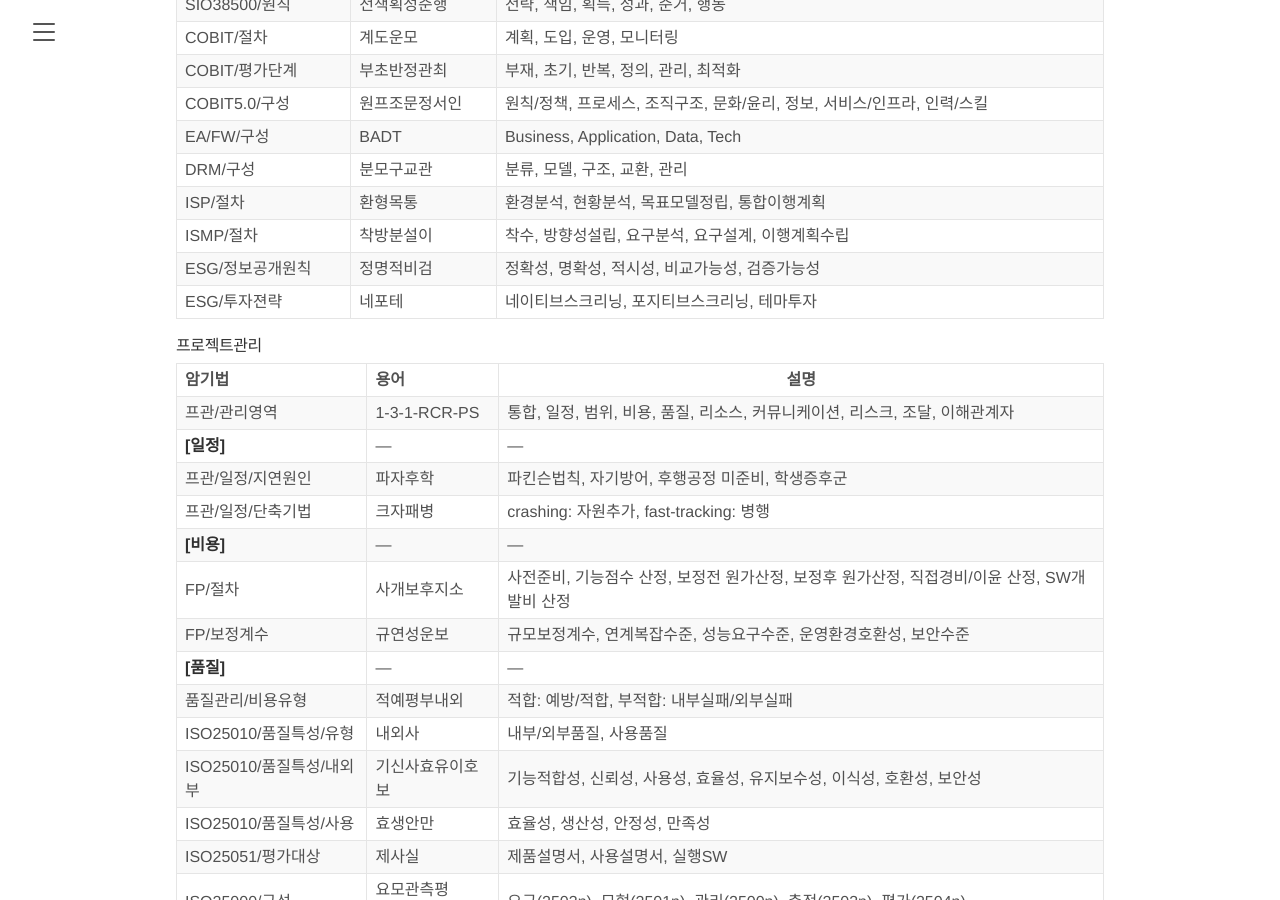
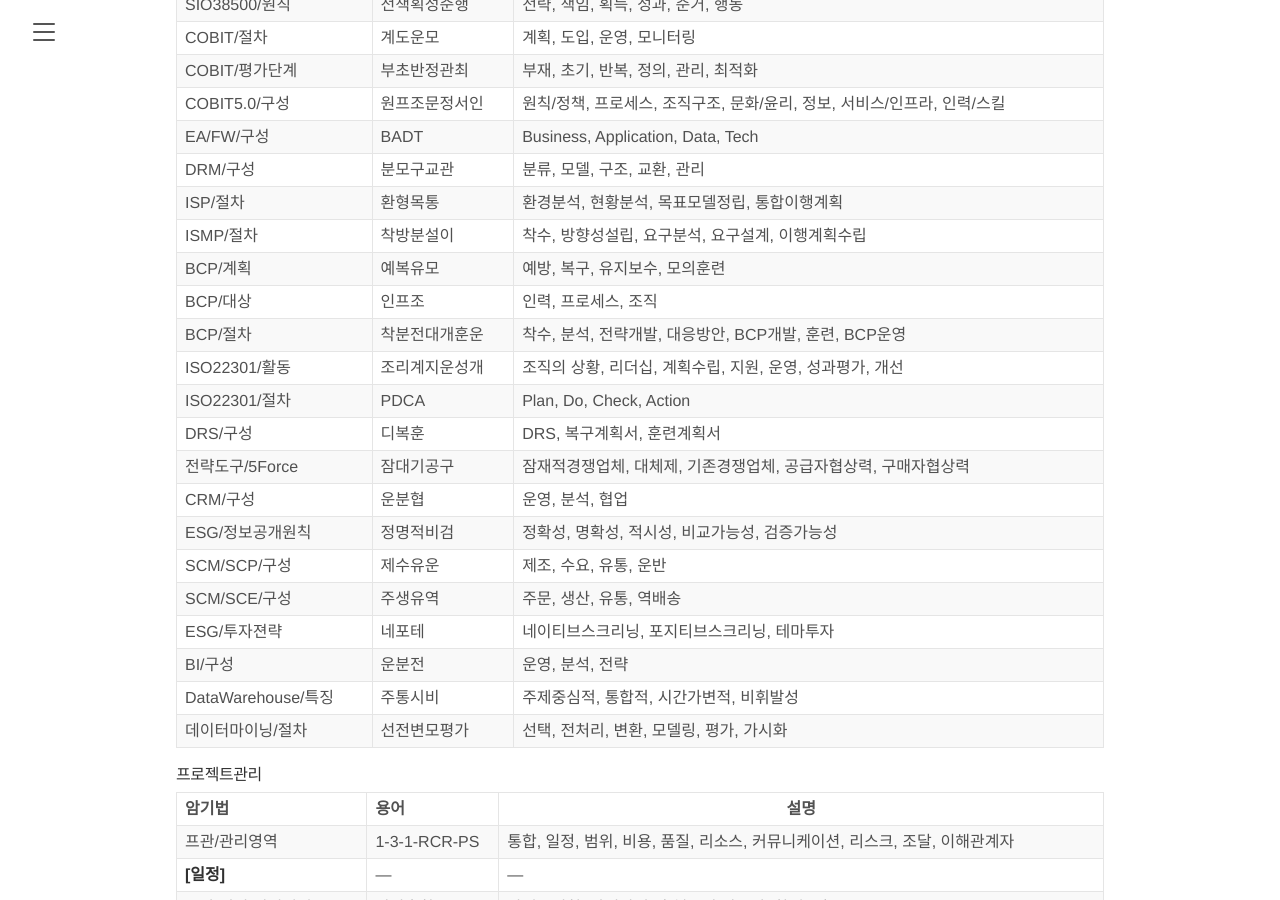
Before and after one commit to croot-git/croot-git.github.io, a Jekyll site: the page built from page-memorization.md, in a window 1280 px wide and 900 px high, scrolled down 555 px. Built offline with Jekyll 4.4.1, drawn with Linux system fonts in a browser that asks for light colours.

Commit message:
경영 암기법 추가
Signed-off-by: GeunHo Choi <geunho7.choi@partner.samsung.com>

```diff
--- a/page-memorization.md
+++ b/page-memorization.md
@@ -29,9 +29,21 @@
 | DRM/구성 | 분모구교관 | 분류, 모델, 구조, 교환, 관리 |
 | ISP/절차 | 환형목통 | 환경분석, 현황분석, 목표모델정립, 통합이행계획 |
 | ISMP/절차 | 착방분설이 | 착수, 방향성설립, 요구분석, 요구설계, 이행계획수립 |
+| BCP/계획 | 예복유모 | 예방, 복구, 유지보수, 모의훈련 |
+| BCP/대상 | 인프조 | 인력, 프로세스, 조직 |
+| BCP/절차 | 착분전대개훈운 | 착수, 분석, 전략개발, 대응방안, BCP개발, 훈련, BCP운영 |
+| ISO22301/활동 | 조리계지운성개 | 조직의 상황, 리더십, 계획수립, 지원, 운영, 성과평가, 개선 |
+| ISO22301/절차 | PDCA | Plan, Do, Check, Action |
+| DRS/구성 | 디복훈 | DRS, 복구계획서, 훈련계획서 |
+| 전략도구/5Force | 잠대기공구 | 잠재적경쟁업체, 대체제, 기존경쟁업체, 공급자협상력, 구매자협상력 |
+| CRM/구성 | 운분협 | 운영, 분석, 협업 |
 | ESG/정보공개원칙 | 정명적비검 | 정확성, 명확성, 적시성, 비교가능성, 검증가능성 |
+| SCM/SCP/구성 | 제수유운 | 제조, 수요, 유통, 운반 |
+| SCM/SCE/구성 | 주생유역 | 주문, 생산, 유통, 역배송 |
 | ESG/투자젼략 | 네포테 | 네이티브스크리닝, 포지티브스크리닝, 테마투자 |
-
+| BI/구성 | 운분전 | 운영, 분석, 전략 |
+| DataWarehouse/특징 | 주통시비 | 주제중심적, 통합적, 시간가변적, 비휘발성 |
+| 데이터마이닝/절차 | 선전변모평가 | 선택, 전처리, 변환, 모델링, 평가, 가시화 |
 
 #### 프로젝트관리
 
```
